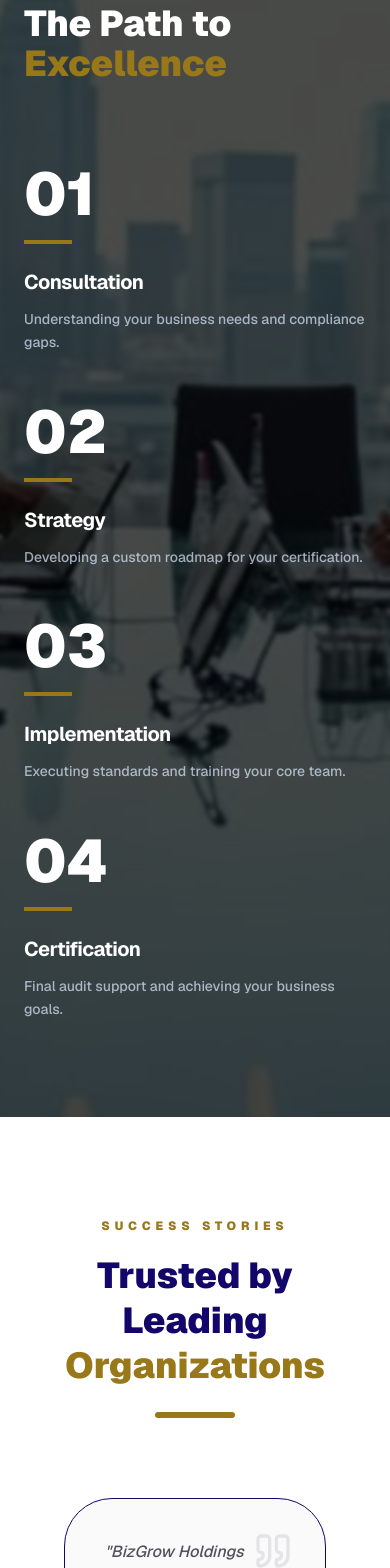
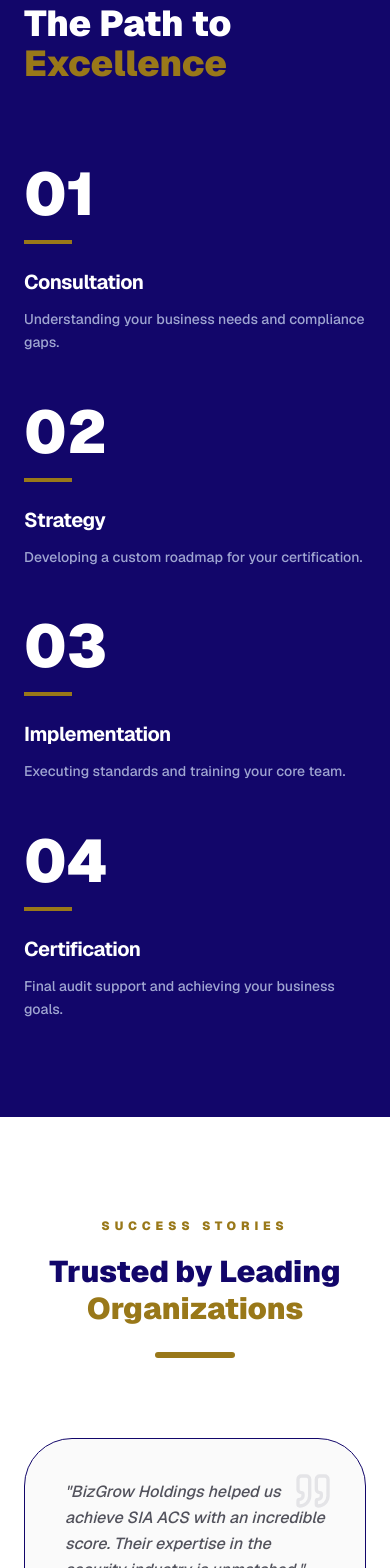
Before and after one commit to Umarnazir-7860/Bizgrow-Holdings, a Next.js app: page / in a window 390 px wide. Shown: the part 3028-4596 px from the top of the page. Built offline with nearby package versions, Linux system fonts and the light colour scheme.

Commit message:
Fix the mbl responsiveness issues

```diff
--- a/app/about-us/page.jsx
+++ b/app/about-us/page.jsx
@@ -9,7 +9,7 @@ export default function AboutUs() {
   return (
     <main className="bg-white">
       {/* 1 hero  */}
-      <section className="relative h-[85vh] md:h-screen w-full flex items-center overflow-hidden">
+      <section className="relative h-screen w-full flex items-center overflow-hidden">
         {/* 🔹 Step 1: Background Image */}
         <div className="absolute inset-0  z-0">
           <Image
@@ -85,8 +85,8 @@ export default function AboutUs() {
 
           <FadeIn direction="right">
             <h2 className="text-3xl md:text-5xl font-black text-[#12066a] leading-tight">
-              Expert Guidance for a <br />{" "}
-              <span className="text-[#997819]">Regulated World.</span>
+              Expert Guidance for a
+              <span className="text-[#997819]"> Regulated World.</span>
             </h2>
             <div className="mt-8 space-y-6 text-zinc-600 leading-relaxed font-medium">
               <p>
@@ -122,7 +122,7 @@ export default function AboutUs() {
       </section>
 
       {/* 3. CORE VALUES - Trust Builders */}
-      <section className="py-24 bg-zinc-50 px-6">
+      <section className="py-14 bg-zinc-50 px-6">
         <div className="max-w-7xl mx-auto">
           <div className="text-center mb-16">
             <h2 className="text-4xl font-black text-[#12066a]">
--- a/app/page.js
+++ b/app/page.js
@@ -204,11 +204,11 @@ export default function HomePage() {
         <Image
         src="/experts-home.jpg"
         fill
-        className="object-cover "
+        className="object-cover hidden md:block"
 
         />
         {/* Black Overlay Effect */}
-          <div className="absolute  inset-0 bg-black/70 backdrop-blur-[1px]" />
+          <div className="hidden md:block absolute inset-0 bg-black/70 backdrop-blur-[1px]" />
         <div className="absolute top-10 right-0 text-[4rem] md:text-[15rem] font-black text-white/10 select-none leading-none -translate-y-1/4">
           BIZGROW
         </div>
@@ -248,14 +248,14 @@ export default function HomePage() {
         </div>
       </section>
       {/* Testimonials  */}
-      <section className="py-24 bg-white px-16">
+      <section className="py-24 bg-white px-6">
         <div className="max-w-7xl mx-auto">
           <div className="flex flex-col items-center text-center mb-20">
             <FadeIn direction="none">
               <span className="text-[#997819] font-black uppercase tracking-[0.4em] text-xs">
                 Success Stories
               </span>
-              <h2 className="text-4xl md:text-6xl font-black text-[#12066a] mt-4 leading-tight">
+              <h2 className="text-[30px] md:text-6xl font-black text-[#12066a] mt-4 leading-tight">
                 Trusted by Leading <br />
                 <span className="text-[#997819]">Organizations</span>
               </h2>
```
